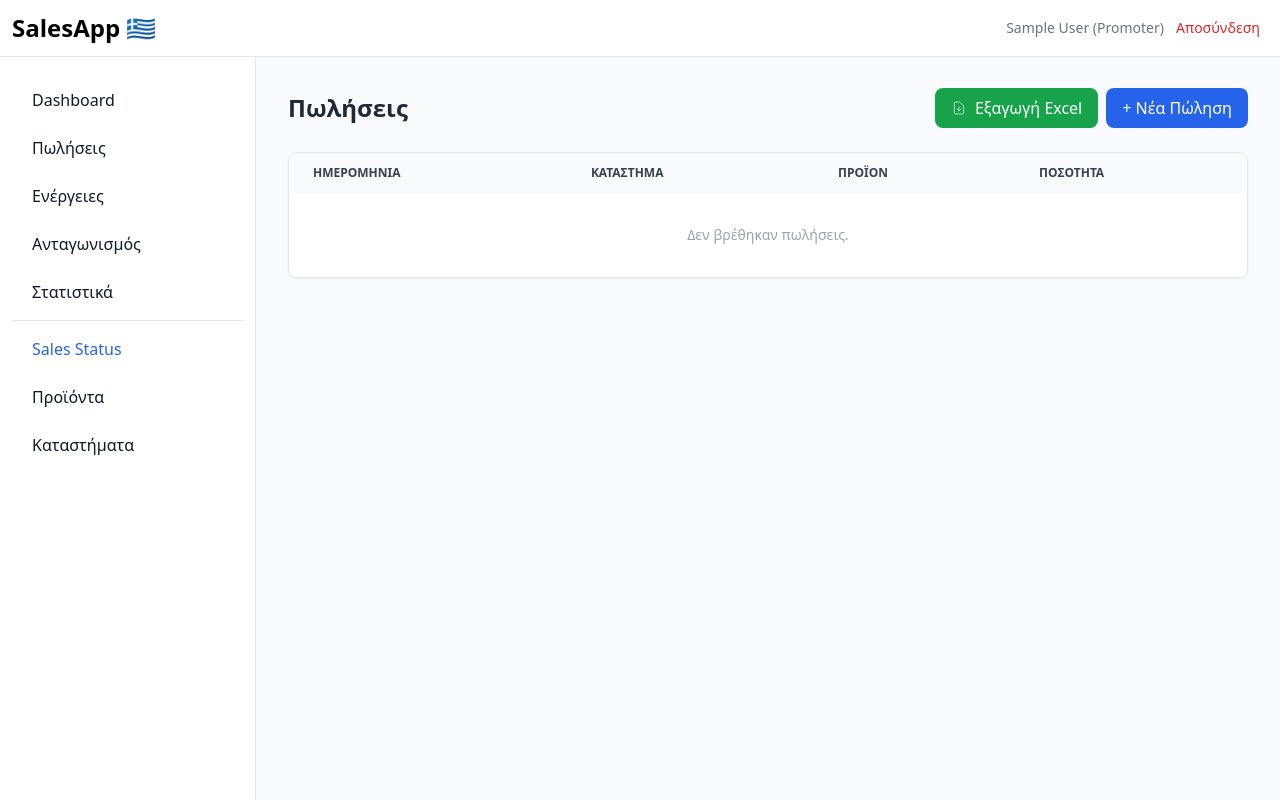
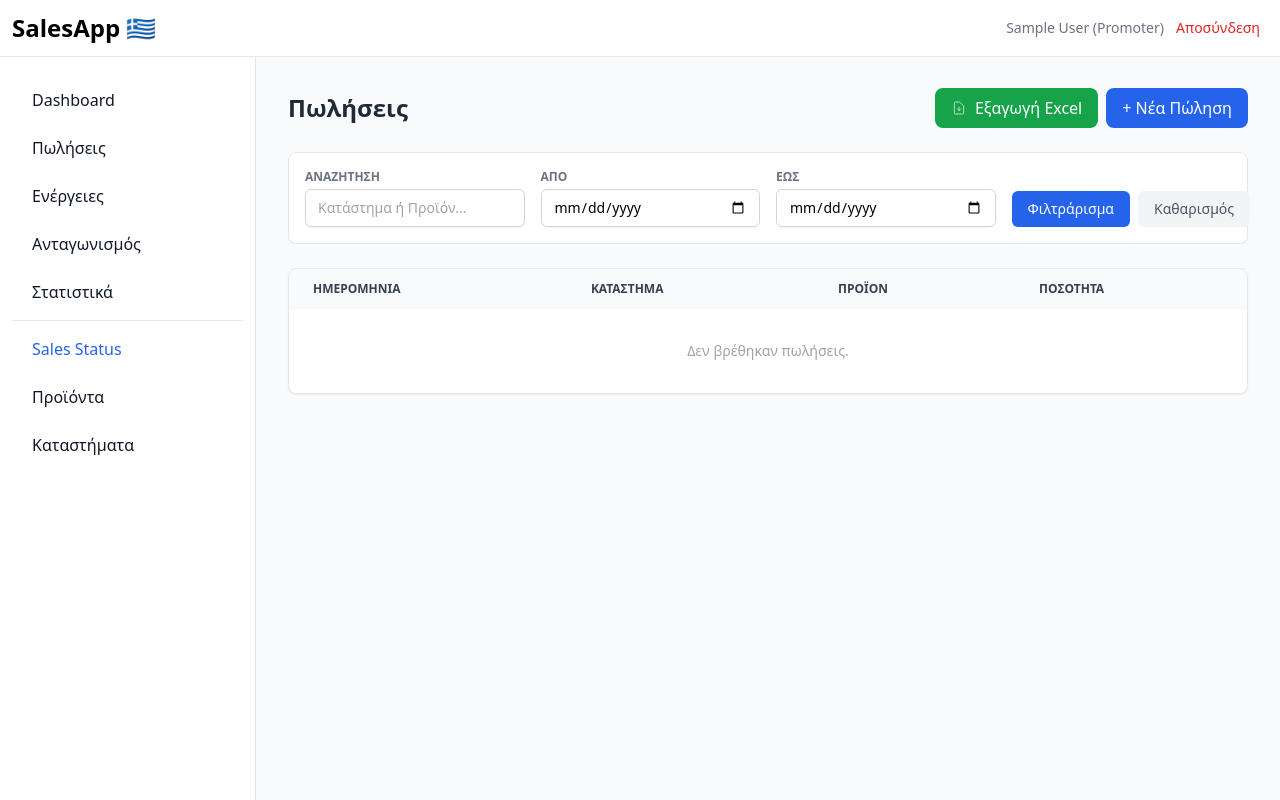
Before and after one commit to sitistas/salesapp, a Django app: page /sales/ in a window 1280 px wide. Run offline with Django 5.2, Linux system fonts and the light colour scheme; the visitor is signed in with stand-in values (Sample User, id 1); data that the repository does not hold is empty; some libraries are stand-ins or nearby versions.

Commit message:
Add search and date filtering functionality to sales list view

```diff
--- a/core/templates/sales/sale_list.html
+++ b/core/templates/sales/sale_list.html
@@ -12,6 +12,30 @@
         + Νέα Πώληση
     </a>
 </div>
+</div>
+
+<div class="bg-white p-4 border border-gray-200 rounded-lg mb-6">
+    <form method="get" class="grid grid-cols-1 md:grid-cols-4 gap-4 items-end">
+        <div>
+            <label class="block text-xs font-semibold text-gray-500 uppercase mb-1">Αναζήτηση</label>
+            <input type="text" name="q" value="{{ request.GET.q }}" placeholder="Κατάστημα ή Προϊόν..."
+                   class="w-full rounded-md border-gray-300 shadow-sm focus:border-blue-500 focus:ring-blue-500 sm:text-sm">
+        </div>
+        <div>
+            <label class="block text-xs font-semibold text-gray-500 uppercase mb-1">Από</label>
+            <input type="date" name="start_date" value="{{ request.GET.start_date }}"
+                   class="w-full rounded-md border-gray-300 shadow-sm focus:border-blue-500 focus:ring-blue-500 sm:text-sm">
+        </div>
+        <div>
+            <label class="block text-xs font-semibold text-gray-500 uppercase mb-1">Έως</label>
+            <input type="date" name="end_date" value="{{ request.GET.end_date }}"
+                   class="w-full rounded-md border-gray-300 shadow-sm focus:border-blue-500 focus:ring-blue-500 sm:text-sm">
+        </div>
+        <div class="flex gap-2">
+            <button type="submit" class="bg-blue-600 text-white px-4 py-2 rounded-md hover:bg-blue-700 text-sm">Φιλτράρισμα</button>
+            <a href="{% url 'sale-list' %}" class="bg-gray-100 text-gray-600 px-4 py-2 rounded-md hover:bg-gray-200 text-sm">Καθαρισμός</a>
+        </div>
+    </form>
 </div>
 
 <div class="bg-white border border-gray-200 rounded-lg shadow-sm overflow-hidden">
--- a/core/views.py
+++ b/core/views.py
@@ -45,12 +45,26 @@ class SaleListView(LoginRequiredMixin, ListView):
     model = Sale
     template_name = 'sales/sale_list.html'
     context_object_name = 'sales'
-    paginate_by = 50  # Spec requirement
+    paginate_by = 50
 
     def get_queryset(self):
-        queryset = super().get_queryset().select_related('product', 'store', 'salesperson')
+        queryset = Sale.objects.all().select_related('product', 'store', 'salesperson')
+
+        # 1. Φιλτράρισμα βάσει ρόλου (το κρατάμε!)
         if self.request.user.role == 'promoter':
             queryset = queryset.filter(salesperson=self.request.user)
+
+        # 2. Αναζήτηση (Search)
+        q = self.request.GET.get('q')
+        if q:
+            queryset = queryset.filter(store__name__icontains=q) | queryset.filter(product__name__icontains=q)
+
+        # 3. Φιλτράρισμα Ημερομηνίας
+        start_date = self.request.GET.get('start_date')
+        end_date = self.request.GET.get('end_date')
+        if start_date and end_date:
+            queryset = queryset.filter(date__range=[start_date, end_date])
+
         return queryset.order_by('-date', '-created_at')
 
 class SaleCreateView(LoginRequiredMixin, CreateView):
```
